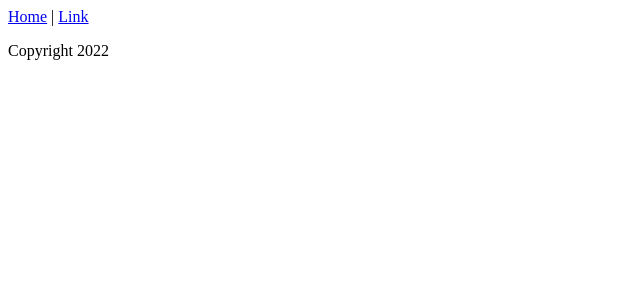
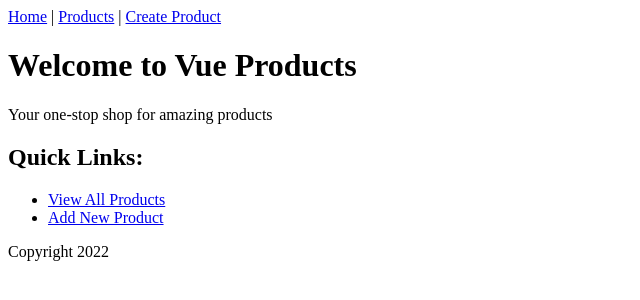
Before and after one commit to Elijah-Gutman/vue_product, a Vue app: page / in a window 1280 px wide. Shown: the top 300 px of the page, without its empty margins (0-640 px from the left). Built offline with nearby package versions, Linux system fonts and the light colour scheme.

Commit message:
Added home page and added routes to the header

```diff
--- a/src/components/Header.vue
+++ b/src/components/Header.vue
@@ -1,8 +1,16 @@
-<script></script>
+<script>
+export default {
+  name: "Header",
+};
+</script>
 
 <template>
   <header>
-    <nav><a href="#">Home</a> | <a href="#">Link</a></nav>
+    <nav>
+      <router-link to="/">Home</router-link> |
+      <router-link to="/products">Products</router-link> |
+      <router-link to="/products/new">Create Product</router-link>
+    </nav>
   </header>
 </template>
 
--- /dev/null
+++ b/src/components/Home.vue
@@ -0,0 +1,22 @@
+<script>
+export default {
+  name: "Home",
+};
+</script>
+
+<template>
+  <div>
+    <h1>Welcome to Vue Products</h1>
+    <p>Your one-stop shop for amazing products</p>
+
+    <div>
+      <h2>Quick Links:</h2>
+      <ul>
+        <li><router-link to="/products">View All Products</router-link></li>
+        <li><router-link to="/products/new">Add New Product</router-link></li>
+      </ul>
+    </div>
+  </div>
+</template>
+
+<style></style>
--- a/src/components/ProductsPage.vue
+++ b/src/components/ProductsPage.vue
@@ -81,7 +81,6 @@ export default {
 
 <template>
   <main>
-    <ProductsNew v-on:createProduct="handleCreateProduct" />
     <ProductsIndex
       v-bind:products="products"
       v-on:showProduct="handleShowProduct"
--- a/src/router.js
+++ b/src/router.js
@@ -5,6 +5,7 @@ import { createWebHistory, createRouter } from "vue-router";
 // import LogoutLink from "./components/LogoutLink.vue";
 import ProductsPage from "./components/ProductsPage.vue";
 import ProductsNew from "./components/ProductsNew.vue";
+import Home from "./components/Home.vue";
 
 const routes = [
   // { path: "/signup", component: Signup },
@@ -12,6 +13,7 @@ const routes = [
   // { path: "/logout", component: LogoutLink },
   { path: "/products", component: ProductsPage },
   { path: "/products/new", component: ProductsNew },
+  { path: "/", component: Home },
 ];
 
 const router = createRouter({
```
